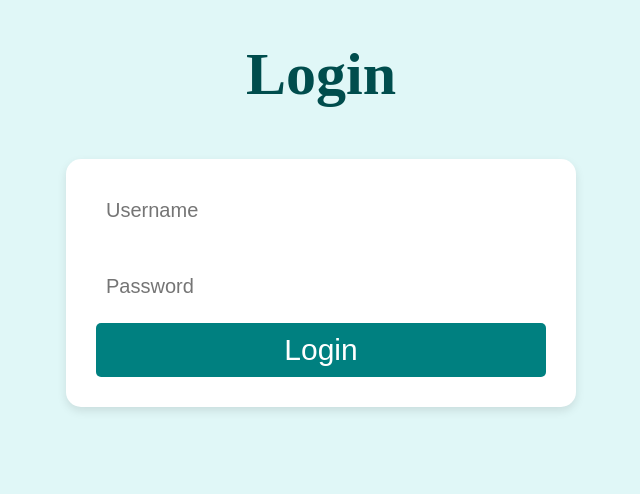
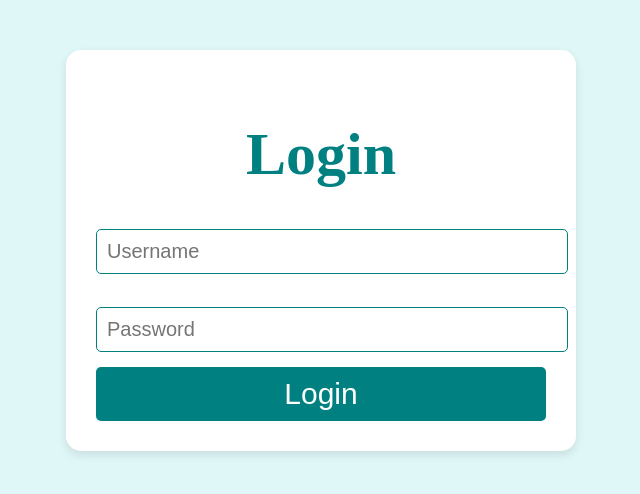
Before and after one commit to wajidkorkani/Biomatric-Authentication-python, a Flask app: page /login in a window 1280 px wide. Shown: the top 494 px of the page, without its empty margins (319-959 px from the left). Run offline with Flask 3, Linux system fonts and the light colour scheme.

Commit message:
Update login.html

```diff
--- a/Src/Templates/login.html
+++ b/Src/Templates/login.html
@@ -12,15 +12,17 @@
         h1{
             font-size: 60px;
             text-align: center;
+            color: #008080;
         }
         input{
             padding: 10px;
-            border: none;
+            border: 1px #008080 solid;
             outline: none;
             width: 100%;
             margin-bottom: 15px;
             font-size: 20px;
             border-radius: 5px;
+            color: #008080;
         }
         .form-container {
             background: white;
@@ -47,8 +49,8 @@
 <body>
 </body>
     <div class="container">
-        <h1>Login</h1>
         <form id="loginForm" class="form-container" method="POST" action="/login" enctype="multipart/form-data">
+            <h1>Login</h1>
             <input type="text" id="username" name="username" placeholder="Username" required>
             <br><br>
             <input type="password" id="password" name="password" placeholder="Password" required>
```
